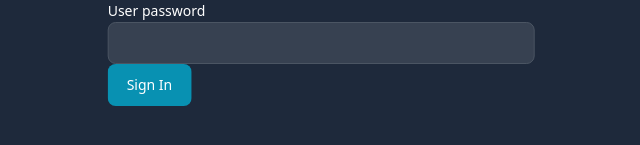
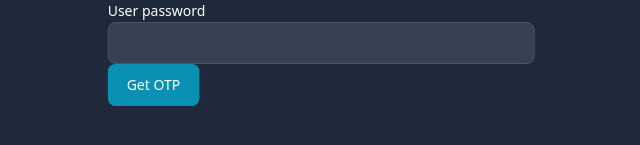
Before and after one commit to yujhenchen/otp-auth-webapp, a React (Vite) app: page /login in a window 1280 px wide. Shown: the part 381-526 px from the top of the page, without its empty margins (319-959 px from the left). Built offline with nearby package versions, Linux system fonts and the light colour scheme.

Commit message:
feat: rename sign function name and button type

```diff
--- a/src/pages/auth/login.tsx
+++ b/src/pages/auth/login.tsx
@@ -63,7 +63,7 @@ export default function Login() {
   const [token, setToken] = useState<string>("");
   const [otp, setOtp] = useState<string>("");
 
-  const onSubmit = async () => {};
+  const signIn = async () => {};
   const verifyOTP = async () => {};
 
   return (
@@ -91,9 +91,7 @@ export default function Login() {
               <TextInput id="password" type="password" required />
             </div>
 
-            <Button type="submit" onSubmit={onSubmit}>
-              Sign In
-            </Button>
+            <Button onClick={signIn}>Get OTP</Button>
           </div>
         )}
         {!user && token && (
```
